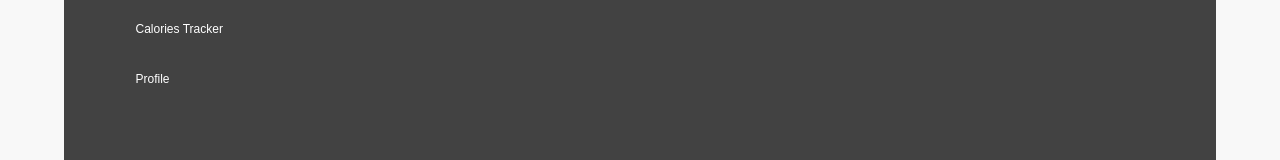
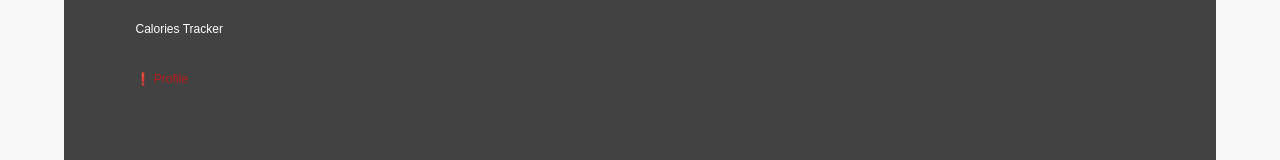
Before and after one commit to gitsheyno/low-carb-diet, a React (Vite) app: page /dashboard in a window 1280 px wide. Shown: the part 424-584 px from the top of the page. Built offline with nearby package versions, Linux system fonts and the light colour scheme.

Commit message:
fixed satus in profileuser

```diff
--- a/src/components/MainPage.tsx
+++ b/src/components/MainPage.tsx
@@ -1,14 +1,12 @@
 import styles from "./Dashboard.module.css";
 import { BarChart, Bar, Tooltip, Cell, Pie, PieChart } from "recharts";
-import VisitedRecipes from "./VisitedRecipes";
 import DailyMeals from "./DailyMeals";
 import { useQuery } from "@tanstack/react-query";
 import fetchMeals from "../utils/fetchMeals";
 import Spinner from "./Spinner";
 import NutritionProgress from "./NutritionProgress";
-import { useContext } from "react";
+import { useContext, useEffect } from "react";
 import { userProfileCTX } from "../store/UserProfileContext";
-import Banner from "./Banner";
 
 interface NutritionType {
   calories: number;
@@ -20,21 +18,23 @@ interface NutritionType {
 export default function MainPage() {
   const COLORS = ["#0088FE", "#00C49F", "#FFBB28", "#FF8042"];
 
-  const { handleStatus } = useContext(userProfileCTX);
+  const { completed, handleStatus } = useContext(userProfileCTX);
 
   const query = useQuery({
     queryKey: ["getDailyMeals", localStorage.getItem("token") as string],
     queryFn: fetchMeals,
   });
 
+  const response = query?.data;
+
+  useEffect(() => {
+    if (response?.status) {
+      handleStatus();
+    }
+  }, [response?.status, handleStatus]);
+
   if (query.isFetching) {
     return <Spinner />;
-  }
-
-  const response = query?.data;
-
-  if (response?.status) {
-    handleStatus();
   }
 
   const data = [
@@ -57,6 +57,7 @@ export default function MainPage() {
 
   return (
     <main>
+      {completed}
       <div className={styles.content}>
         <div className={styles.dashboardSummary}>
           <div className={styles.weekSample}>
--- a/src/components/Profile.tsx
+++ b/src/components/Profile.tsx
@@ -7,12 +7,14 @@ interface UserProfile {
   goal: string;
   validated: boolean;
 }
-import React, { useRef, useState } from "react";
+import React, { useEffect, useRef, useState, useContext } from "react";
+import { useNavigate } from "react-router-dom";
 import styles from "./Profile.module.css";
 import { z } from "zod";
 import { useQuery } from "@tanstack/react-query";
 import fetchUser from "../utils/postUserProfile";
 import Spinner from "./Spinner";
+import { userProfileCTX } from "../store/UserProfileContext";
 
 const Profile: React.FC = () => {
   const genderRef = useRef<HTMLSelectElement>(null);
@@ -21,6 +23,8 @@ const Profile: React.FC = () => {
   const ageRef = useRef<HTMLInputElement>(null);
   const activityRef = useRef<HTMLSelectElement>(null);
   const goalRef = useRef<HTMLSelectElement>(null);
+  const navigate = useNavigate();
+  const { handleStatus } = useContext(userProfileCTX);
 
   const [userProfile, setUserProfile] = useState<UserProfile>({
     gender: "",
@@ -57,6 +61,7 @@ const Profile: React.FC = () => {
     const getData = validatedProfileInfo.data as UserProfile;
     const final = { ...getData, validated: true };
     setUserProfile(final);
+    handleStatus();
     resetForm();
   };
 
--- a/src/components/SideNav.tsx
+++ b/src/components/SideNav.tsx
@@ -1,6 +1,6 @@
 import styles from "./Dashboard.module.css";
 import ProfileInfo from "./ProfileInfo";
-import { useContext } from "react";
+import { useContext, useEffect } from "react";
 import { Link, useParams } from "react-router-dom";
 import { useNavigate } from "react-router-dom";
 import { userProfileCTX } from "../store/UserProfileContext";
@@ -12,6 +12,7 @@ export default function SideNav({ data }: { data: string }) {
     localStorage.removeItem("token");
     navigate("/login");
   };
+
   return (
     <div className={styles.sideNav}>
       <nav className={styles.sideNavList}>
@@ -35,10 +36,10 @@ export default function SideNav({ data }: { data: string }) {
           </li>
           <li
             className={`${
-              completed ? "text-red-700" : "text-white"
+              !completed ? "text-red-700" : "text-white"
             } hover:text-black`}
           >
-            {completed && <span>❗️ </span>}
+            {!completed && <span>❗️ </span>}
             <Link to={`/dashboard/${user}/profile`}>Profile</Link>
           </li>
         </ul>
--- a/src/routes/dashboard/MainDashboard.tsx
+++ b/src/routes/dashboard/MainDashboard.tsx
@@ -1,13 +1,16 @@
 import { Outlet } from "react-router-dom";
 import SideNav from "../../components/SideNav";
 import styles from "../../components/Dashboard.module.css";
+import { ProfileProvider } from "../../store/UserProfileContext";
 export default function MainDashboard() {
   return (
+    <ProfileProvider>
       <div className={styles.container}>
         <SideNav data={"hasan"} />
         <main className={styles.mainPage}>
           <Outlet />
         </main>
       </div>
+    </ProfileProvider>
   );
 }
--- a/src/store/UserProfileContext.tsx
+++ b/src/store/UserProfileContext.tsx
@@ -14,7 +14,7 @@ export const ProfileProvider = ({ children }: PropsWithChildren) => {
   const [isCompleted, setIsCompleted] = useState(false);
 
   const handleStatus = () => {
-    setIsCompleted((prev) => !prev);
+    setIsCompleted(true);
   };
   return (
     <userProfileCTX.Provider value={{ completed: isCompleted, handleStatus }}>
```
Lines whose indentation alone changed are shown as unchanged.
